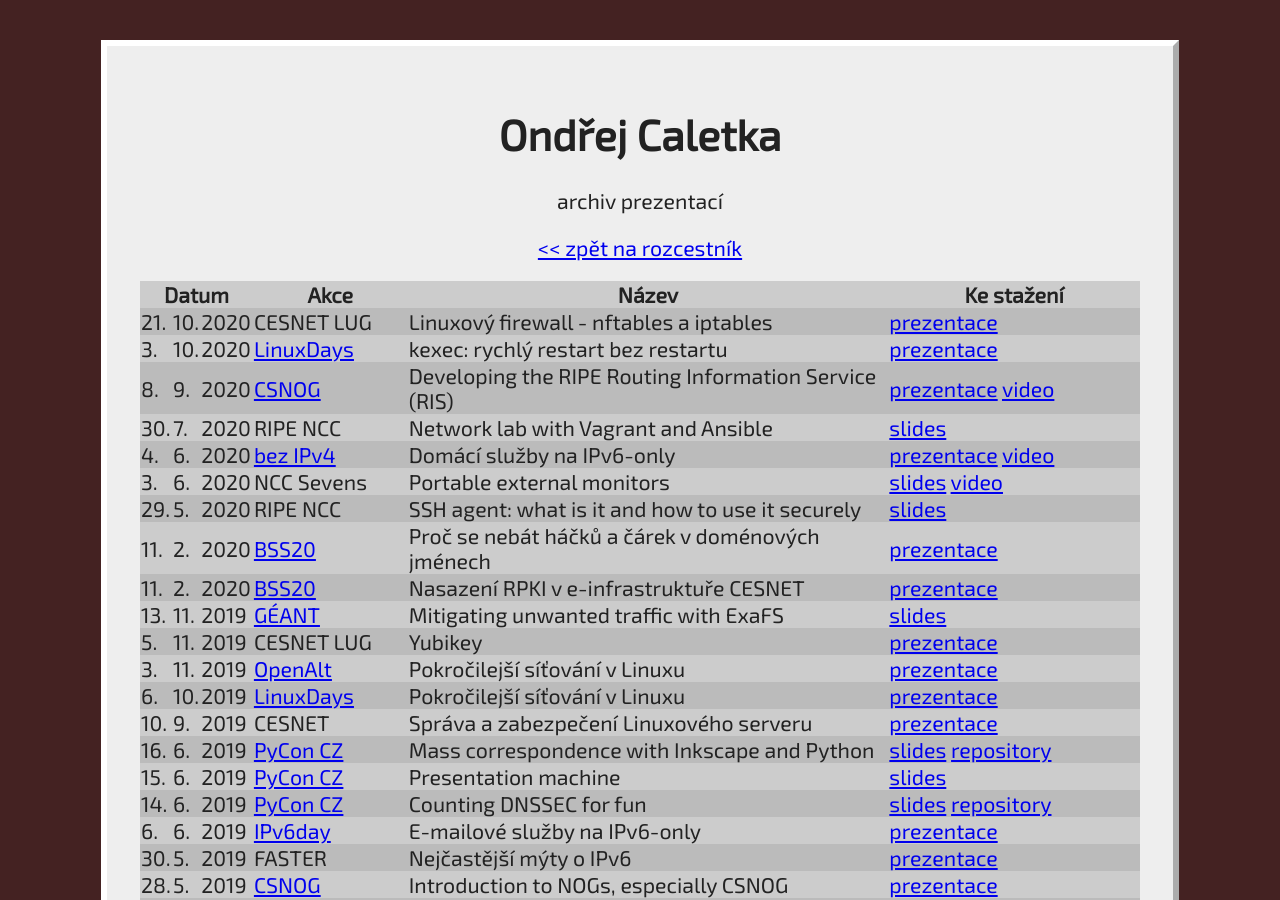
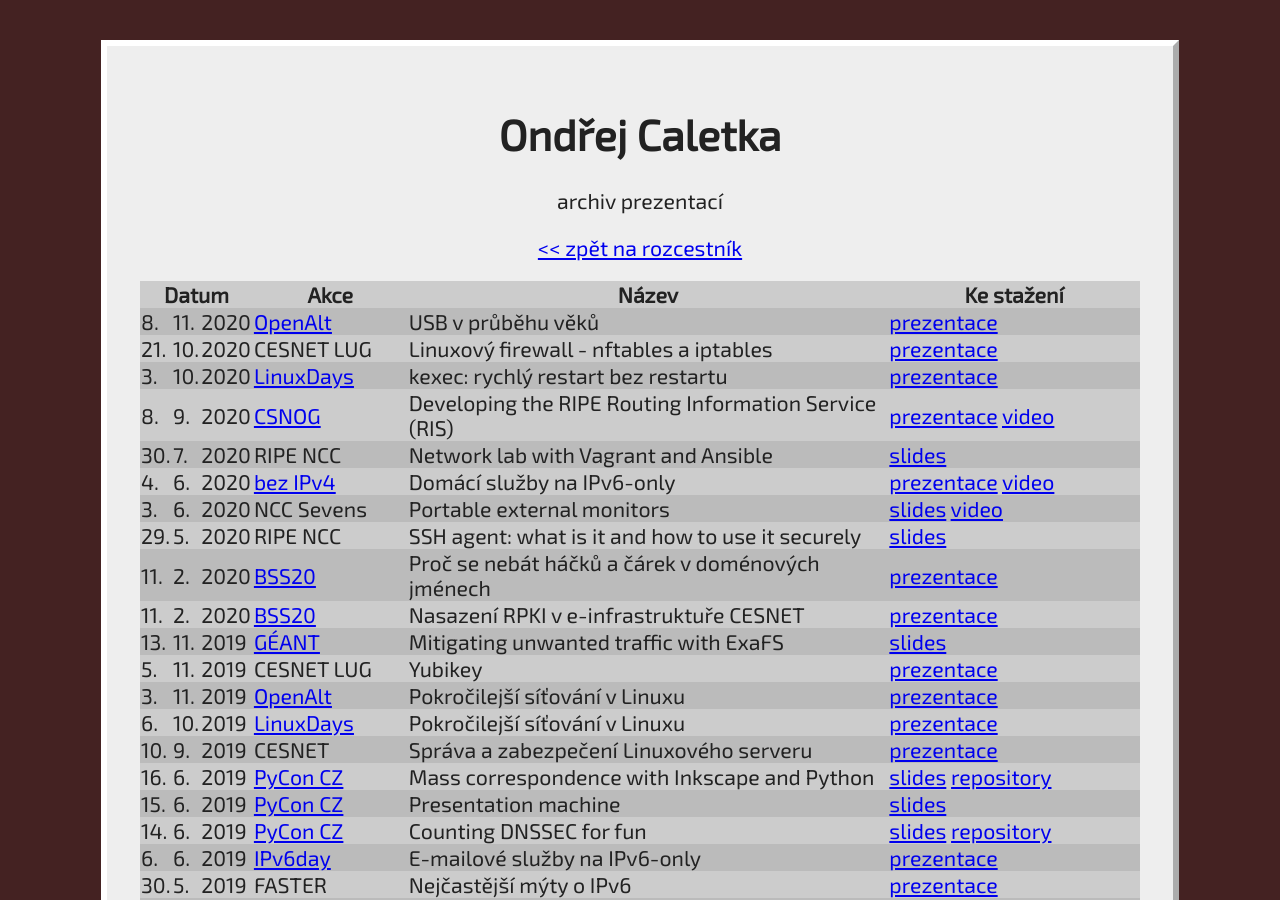
Before and after one commit to oskar456/caletka-cz, a Jekyll site: the page built from slidy.html, in a window 1280 px wide and 900 px high. Built offline with Jekyll 4.4.1, drawn with Linux system fonts in a browser that asks for light colours.

Commit message:
slidy OpenAlt

```diff
--- a/_data/slidy.yaml
+++ b/_data/slidy.yaml
@@ -1,3 +1,11 @@
+- date: 2020-11-08
+  event: OpenAlt
+  eventlink: https://www.openalt.cz/2020/
+  title: USB v průběhu věků
+  links:
+     - link: prezentace
+       href: /dl/slidy/20201108-OpenAlt-USB_v_prubehu_veku.pdf
+
 - date: 2020-10-21
   event: CESNET LUG
   title: "Linuxový firewall - nftables a iptables"
```
